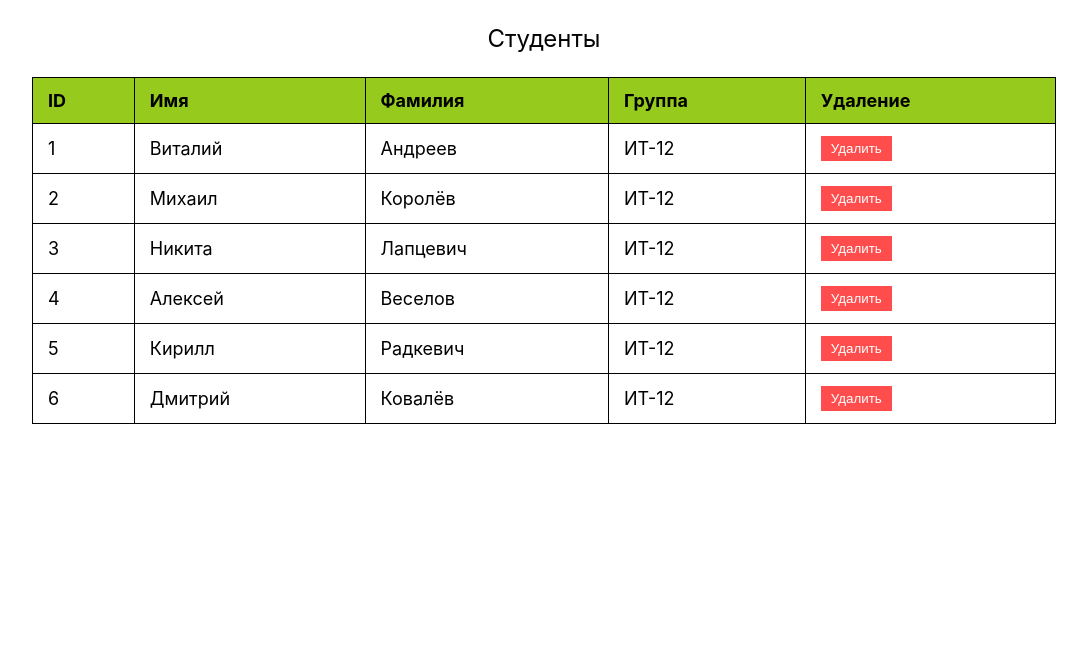
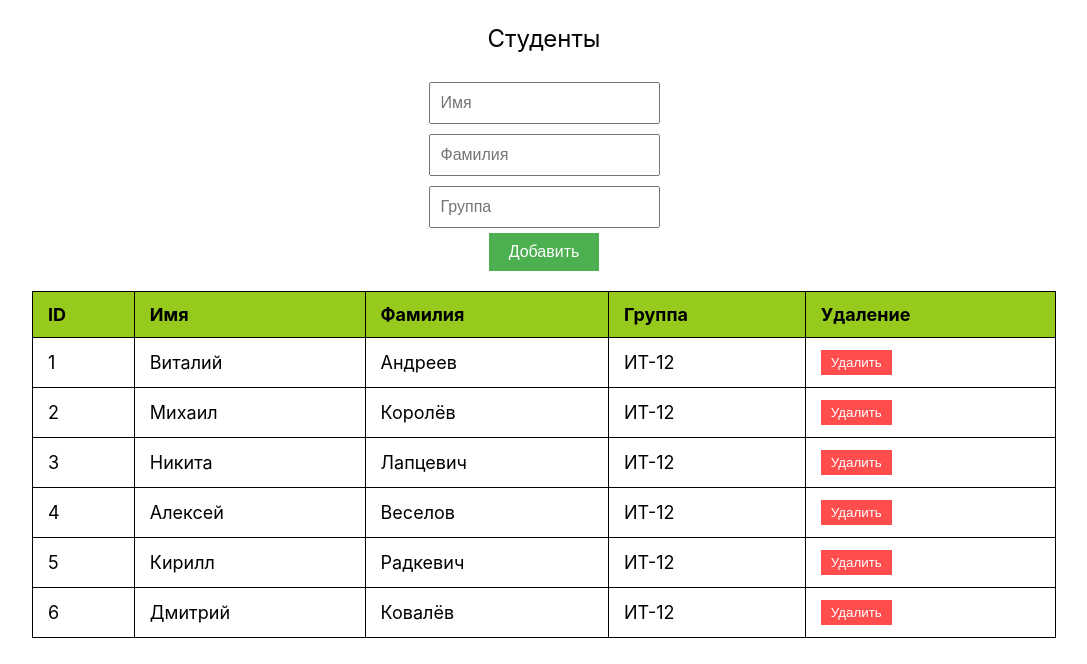
Before and after one commit to Vitaliy-54/Web-app, a React (Create React App) app: page / in a window 1280 px wide. Shown: the top 664 px of the page, without its empty margins (96-1183 px from the left). Built offline with nearby package versions, Linux system fonts and the light colour scheme.

Commit message:
lab-3_AddStudentForm

```diff
--- a/package.json
+++ b/package.json
@@ -9,6 +9,7 @@
     "react": "^18.3.1",
     "react-dom": "^18.3.1",
     "react-scripts": "5.0.1",
+    "uuid": "^10.0.0",
     "web-vitals": "^2.1.4"
   },
   "scripts": {
--- /dev/null
+++ b/src/AddStudentForm.js
@@ -0,0 +1,50 @@
+import React, { useState } from "react";
+
+const AddStudentForm = ({ addStudent }) => {
+  const [name, setName] = useState("");
+  const [surname, setSurname] = useState("");
+  const [group, setGroup] = useState("");
+
+  const handleSubmit = (e) => {
+    e.preventDefault();
+    const newStudent = {
+      id: Date.now(),
+      name,
+      surname,
+      group,
+    };
+    addStudent(newStudent);
+    setName("");
+    setSurname("");
+    setGroup("");
+  };
+
+  return (
+    <form onSubmit={handleSubmit}>
+      <input
+        type="text"
+        placeholder="Имя"
+        value={name}
+        onChange={(e) => setName(e.target.value)}
+        required
+      />
+      <input
+        type="text"
+        placeholder="Фамилия"
+        value={surname}
+        onChange={(e) => setSurname(e.target.value)}
+        required
+      />
+      <input
+        type="text"
+        placeholder="Группа"
+        value={group}
+        onChange={(e) => setGroup(e.target.value)}
+        required
+      />
+      <button type="submit">Добавить</button>
+    </form>
+  );
+};
+
+export default AddStudentForm;
--- a/src/App.css
+++ b/src/App.css
@@ -1,23 +1,31 @@
-.App {
-  text-align: center;
-}
-
-.App-header {
-  background-color: #282c34;
-  min-height: 100vh;
+form {
   display: flex;
   flex-direction: column;
   align-items: center;
-  justify-content: center;
-  font-size: calc(10px + 2vmin);
-  color: rgb(2, 2, 2);
+  margin-bottom: 20px;
 }
 
-.App-link {
-  color: #61dafb;
+form input {
+  margin: 5px;
+  padding: 10px;
+  font-size: 16px;
+}
+
+form button {
+  padding: 10px 20px;
+  font-size: 16px;
+  background-color: #4CAF50;
+  color: white;
+  border: none;
+  cursor: pointer;
+}
+
+form button:hover {
+  background-color: #45a049;
 }
 
 p {
   font-size: 24px; /* Размер шрифта */
   color: rgb(3, 3, 3); /* Цвет текста */
+  text-align: center; /* Центрирование текста по горизонтали */
 }
--- a/src/App.js
+++ b/src/App.js
@@ -1,6 +1,7 @@
 import './App.css';
 import EmployeeAPI from "./api/service";
 import Table from "./Table";
+import AddStudentForm from "./AddStudentForm";
 import { useState, useEffect } from "react";
 
 function App() {
@@ -10,15 +11,46 @@ function App() {
     setEmployees(EmployeeAPI.all());
   }, []);
 
+  useEffect(() => {
+    const uniqueEmployees = employees.reduce((acc, current) => {
+      const x = acc.find(item => item.name === current.name && item.surname === current.surname);
+      if (!x) {
+        return acc.concat([current]);
+      } else {
+        return acc;
+      }
+    }, []);
+    if (uniqueEmployees.length !== employees.length) {
+      setEmployees(uniqueEmployees);
+    }
+  }, [employees]);
+
   const delEmp = (id) => {
     if (EmployeeAPI.delete(id)) {
-      setEmployees(employees.filter((employee) => employee.id !== id));
+      setEmployees((prevEmployees) => prevEmployees.filter((employee) => employee.id !== id));
+    }
+  };
+
+  const addEmp = (employee) => {
+    const exists = employees.some(
+      (emp) => emp.name === employee.name && emp.surname === employee.surname
+    );
+    if (!exists) {
+      const newEmployee = {
+        ...employee,
+        id: employees.length ? employees[employees.length - 1].id + 1 : 1,
+      };
+      EmployeeAPI.add(newEmployee);
+      setEmployees((prevEmployees) => [...prevEmployees, newEmployee]);
+    } else {
+      alert("Студент с таким именем и фамилией уже существует.");
     }
   };
 
   return (
     <div className="App">
       <p>Студенты</p>
+      <AddStudentForm addStudent={addEmp} />
       <Table employees={employees} delEmployee={delEmp} />
     </div>
   );
```
Also changed, not shown: 1 other file (tests, documents, lock files or other folders).
